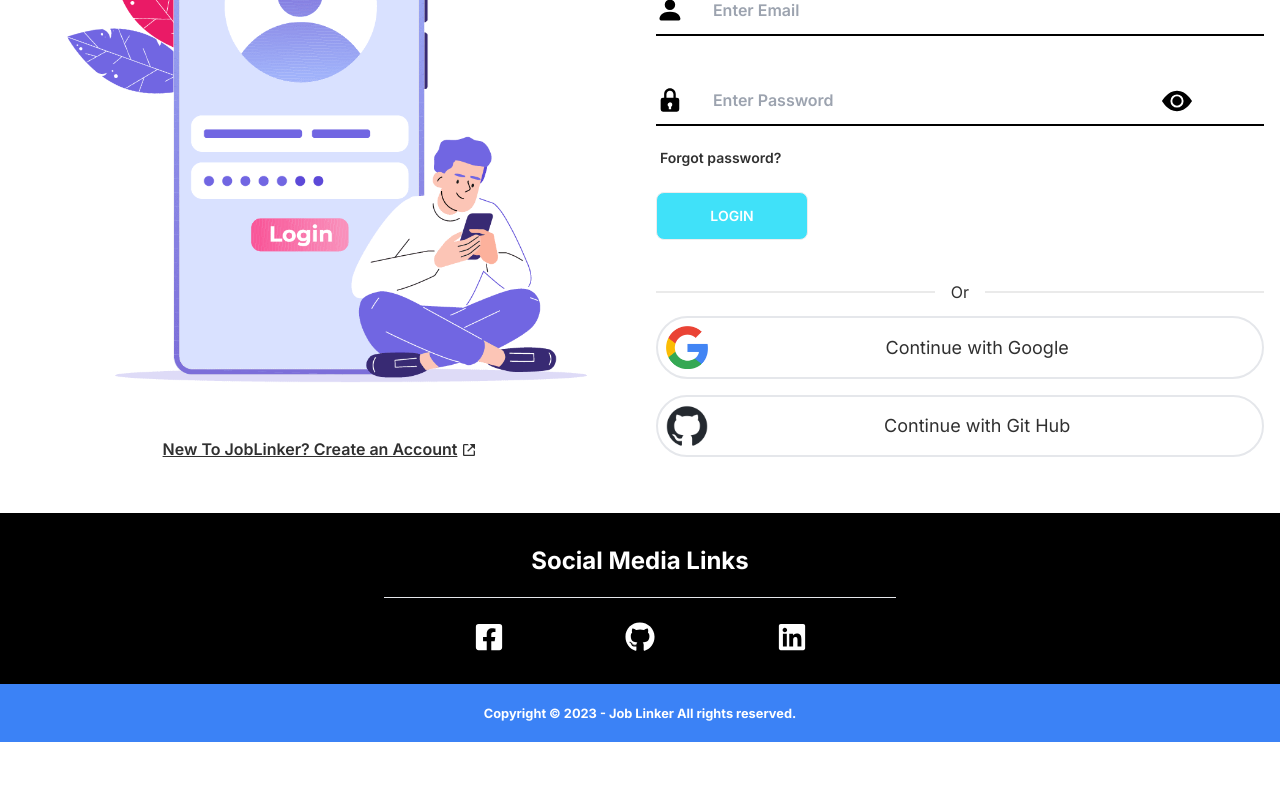
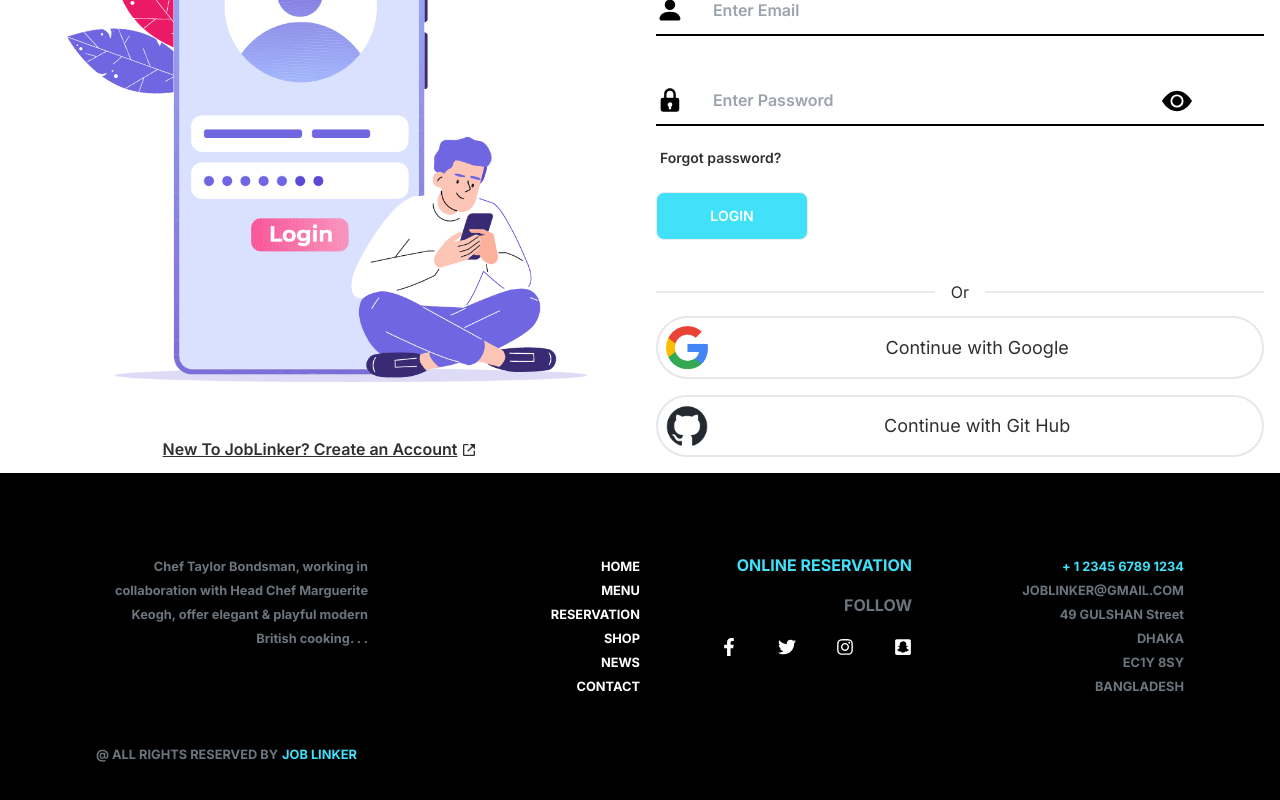
Before and after one commit to Galib24/JobLinker, a Next.js app: page /login in a window 1280 px wide. Shown: the part 270-1070 px from the top of the page. Before the commit the page ends 1012 px from the top, so only its background shows below. Built offline with nearby package versions, Linux system fonts and the light colour scheme; no server answers.

Commit message:
add footer and fix the feature job section

```diff
--- a/src/components/Footer/Footer.jsx
+++ b/src/components/Footer/Footer.jsx
@@ -1,47 +1,120 @@
 import Link from "next/link";
 import React from "react";
-import { FaFacebookSquare, FaGithub, FaLinkedin } from "react-icons/fa";
+import { FaFacebookF, FaFacebookSquare, FaGithub, FaInstagram, FaLinkedin, FaSnapchatSquare, FaTwitter } from "react-icons/fa";
 
 const Footer = () => {
   return (
     <div
-      className="container mx-auto bg-black text-white mt-10">
+      className="bg-black text-white">
+      {/* footer section */}
       <div
-        className="text-center max-w-7xl mx-auto pt-8">
-        <h2
-          className="font-bold text-2xl">
-          Social Media Links
-        </h2>
+        className='w-[95%] mx-auto py-20'>
         <div
-          className="pt-5 pb-6">
-          <hr className="lg:w-[40%] w-[80%] mx-auto text-black" />
+          className='font-bold'>
+          <div
+            className='grid lg:grid-cols-4 px-16'>
+            <div
+              className='text-[#6c757d] text-end'>
+              <small>
+                Chef Taylor Bondsman, working in
+                <br />
+                collaboration with Head Chef Marguerite
+                <br />
+                Keogh, offer elegant & playful modern
+                <br />
+                British cooking. . .
+              </small>
+              <br />
+              <small
+                className='flex items-center mt-24'>
+                {/* @ ALL RIGHTS RESERVED BY <span className='text-yellow-500 ms-1'> */}
+                @ ALL RIGHTS RESERVED BY <span className='text-[#40e1f9] ms-1'>
+                  JOB LINKER</span>
+              </small>
             </div>
-        {/* Social Media Links section start */}
+
             <div
-          className="flex max-w-xl mx-auto text-base pb-8">
-          <Link
-            href=""
-            className="ms-auto">
-            <FaFacebookSquare className="text-3xl" />
-          </Link>
-          <Link
-            href=""
-            className="mx-auto">
-            <FaGithub className="text-3xl" />
-          </Link>
-          <Link
-            href=""
-            className="me-auto">
-            <FaLinkedin className="text-3xl" />
-          </Link>
+              className='text-end'>
+              <div>
+                <small>
+                  HOME
+                </small>
+                <br />
+                <small>
+                  MENU
+                </small>
+                <br />
+                <small>
+                  RESERVATION
+                </small>
+                <br />
+                <small>
+                  SHOP
+                </small>
+                <br />
+                <small>
+                  NEWS
+                </small>
+                <br />
+                <small>
+                  CONTACT
+                </small>
               </div>
-        {/* Social Media Links section end */}
             </div>
             <div
-        className="text-center bg-blue-500 py-4 font-bold text-base">
+              className='text-end'>
+              <p
+                // className='text-yellow-500 mb-4'>
+                className='text-[#40e1f9] mb-4'>
+                ONLINE RESERVATION
+              </p>
+              <p
+                className='text-[#6c757d]'>
+                FOLLOW
+              </p>
+              {/* footer icons start */}
+              <div
+                className="mt-4 mb-2">
+                <FaFacebookF className="text-lg mx-5" />
+                <FaTwitter className="text-lg mx-5" />
+                <FaInstagram className="text-lg mx-5" />
+                <FaSnapchatSquare className="text-lg ms-5" />
+              </div>
+              {/* footer icons end */}
+            </div>
+            <div
+              className='text-end'>
+              <div
+                className='text-[#6c757d]'>
+                <small
+                  // className='text-yellow-500'>
+                  className='text-[#40e1f9]'>
+                  + 1 2345 6789 1234
+                </small>
+                <br />
                 <small>
-          Copyright © 2023 - Job Linker All rights reserved.
+                  JOBLINKER@GMAIL.COM
                 </small>
+                <br />
+                <small>
+                  49 GULSHAN Street
+                </small>
+                <br />
+                <small>
+                  DHAKA
+                </small>
+                <br />
+                <small>
+                  EC1Y 8SY
+                </small>
+                <br />
+                <small>
+                  BANGLADESH
+                </small>
+              </div>
+            </div>
+          </div>
+        </div>
       </div>
     </div>
   );
--- a/src/components/HomePage/FeaturedJobs/FeaturedJobs.jsx
+++ b/src/components/HomePage/FeaturedJobs/FeaturedJobs.jsx
@@ -8,24 +8,36 @@ const FeaturedJobs = () => {
   const topFeaturedJobs = dataOfFeaturedJobs.filter((i) => i.rating >= 5);
   //    console.log(topFeaturedJobs);
   return (
-    <div className="mt-20">
-      <h2 className="text-2xl text-center font-semibold">Featured Jobs</h2>
-      <p className="text-base text-center my-2">
-        Know your worth and find the job that qualify your life
-      </p>
-
-      <div className="grid md:grid-cols-2">
-        {topFeaturedJobs.map((item) => (
-          <SingleFeaturedJobs key={item._id} item={item}></SingleFeaturedJobs>
-        ))}
+    <div
+      className="mt-20 w-[95%] mx-auto">
+      <div>
+        <h2
+          className="text-3xl font-bold text-center mb-4">
+          Featured Jobs
+        </h2>
+        <p
+          className="text-center font-medium mb-8">
+          Know your worth and find the job that qualify your life
+        </p>
+      </div>
+      <div
+        className="grid md:grid-cols-2">
+        {
+          topFeaturedJobs.map((item) => (
+            <SingleFeaturedJobs
+              key={item._id}
+              item={item}>
+            </SingleFeaturedJobs>
+          ))
+        }
       </div>
       {/* button */}
-      <div className="flex justify-center my-6 mb-20">
-        {/* <button className="btn bg-[#1b81d4] hover:bg-[#1670ba] py-8 text-white">
-                    <span className='text-center items-center font-semibold'>Load More Listing</span>
-                </button> */}
-        <Link href="/hrjobs">
-          <button className="btn  bg-[#40e1f9] px-10  p-3 rounded-lg text-white hover:bg-black hover:text-[#F68519] ease-out duration-300 mt-3">
+      <div
+        className="flex justify-center my-6 mb-20">
+        <Link
+          href="/hrjobs">
+          <button
+            className="btn bg-[#40e1f9] px-10 p-3 rounded-lg text-white hover:bg-black hover:text-[#F68519] ease-out duration-300 mt-3">
             Load More
           </button>
         </Link>
```
Also changed, not shown: src/Data/featuredJobs.js (+19 -12 lines), src/components/HomePage/FeaturedJobs/SingleFeaturedJobs.jsx (+55 -43 lines). Lines whose indentation alone changed are shown as unchanged.
